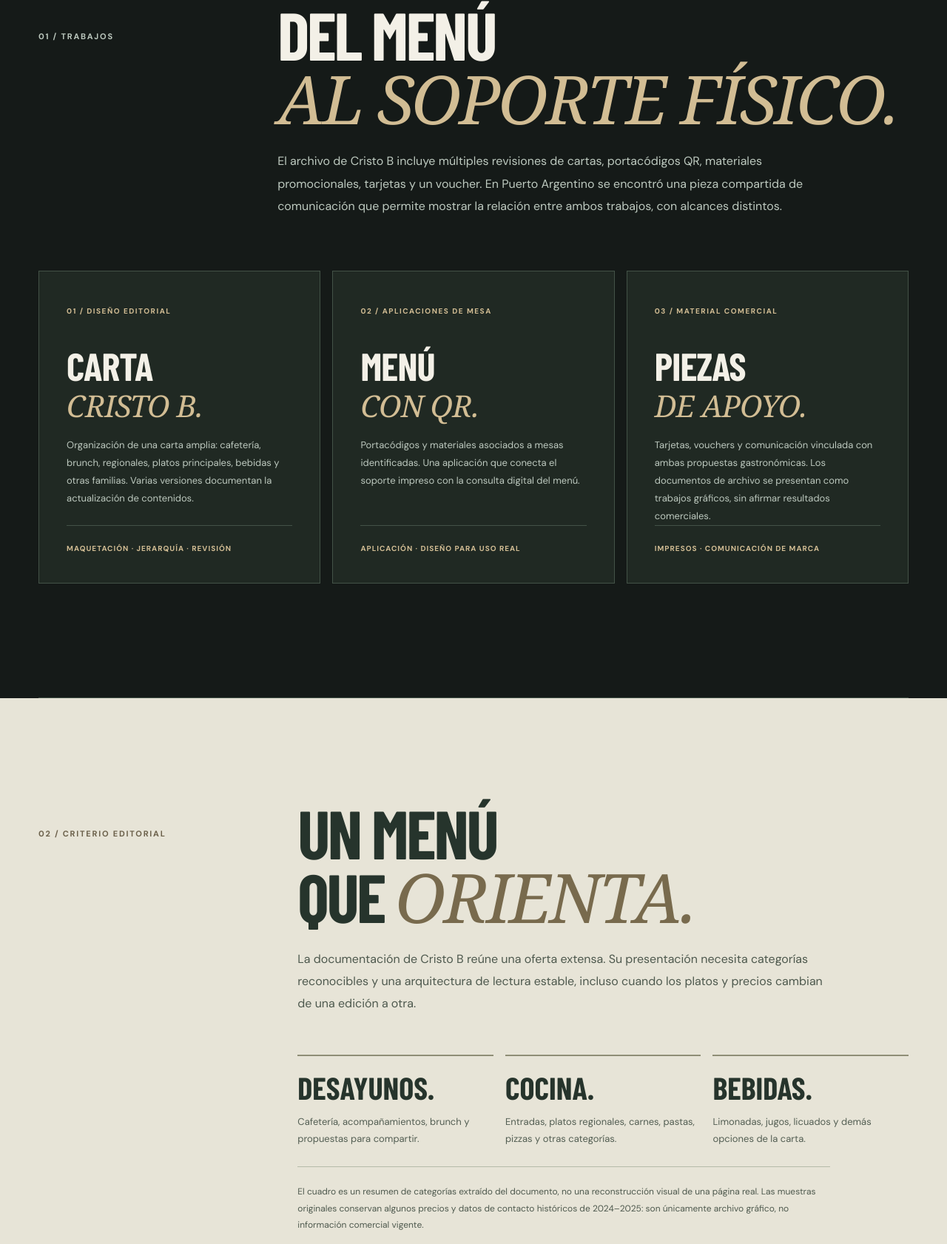
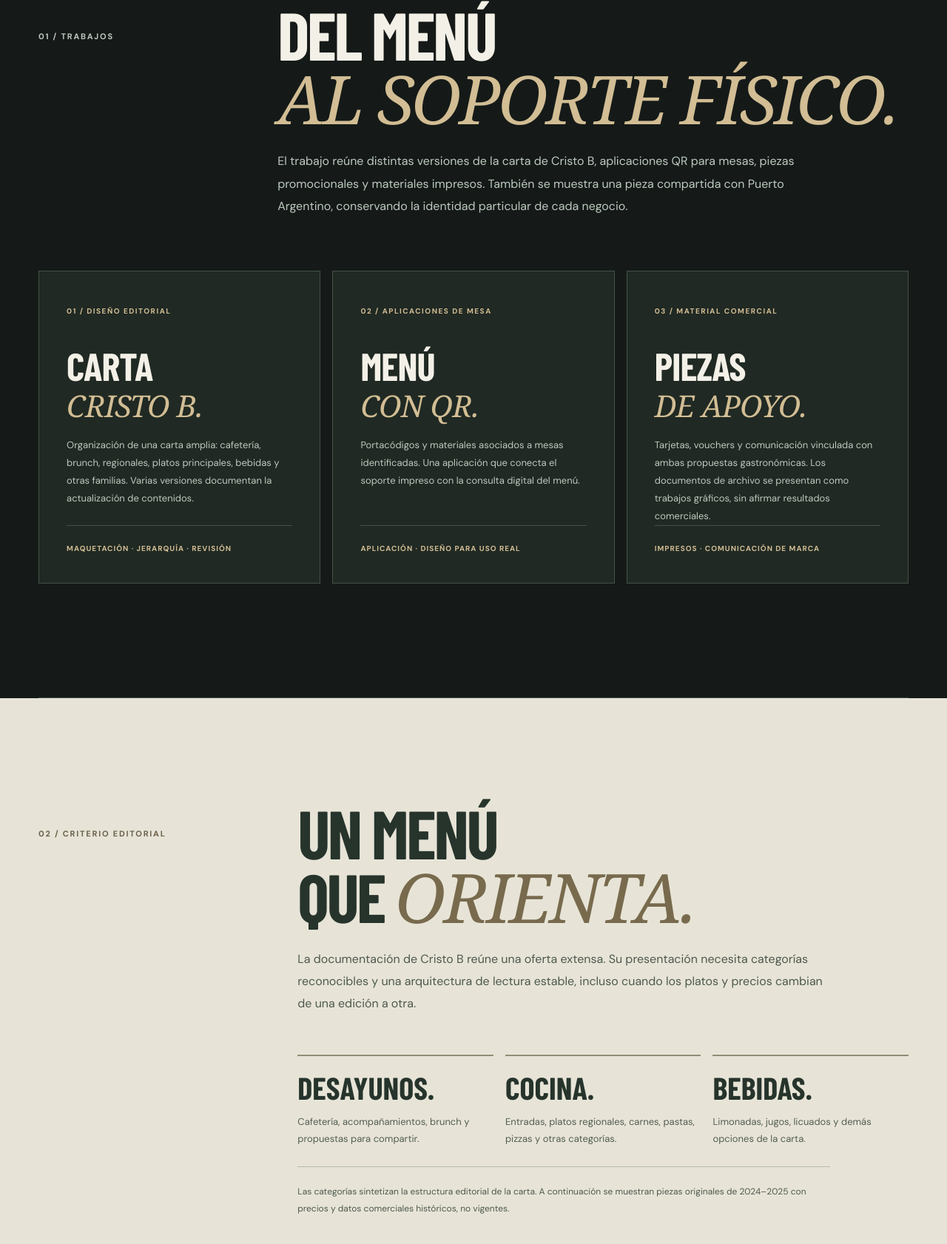
Before and after one commit to Parisluis/portfolio-luis-parisotto, a plain HTML site: page cristo-b.html in a window 1280 px wide. Shown: the part 2258-3940 px from the top of the page at 74% size. Drawn offline with nearby package versions, Linux system fonts and the light colour scheme; a web font is replaced by a local one.

Commit message:
edit(portfolio): enfocar casos en decisiones de diseño y evidencia visual

```diff
--- a/cristo-b.html
+++ b/cristo-b.html
@@ -150,7 +150,7 @@ em{font-family:"Playfair Display",Georgia,serif;font-weight:500;text-transform:n
 </div>
 </section>
 <section class="section wrap" id="soportes" aria-labelledby="soportes-title">
-<div class="section-head"><p class="index">01 / TRABAJOS</p><div><h2 id="soportes-title">DEL MENÚ<br><em>AL SOPORTE FÍSICO.</em></h2><p>El archivo de Cristo B incluye múltiples revisiones de cartas, portacódigos QR, materiales promocionales, tarjetas y un voucher. En Puerto Argentino se encontró una pieza compartida de comunicación que permite mostrar la relación entre ambos trabajos, con alcances distintos.</p></div></div>
+<div class="section-head"><p class="index">01 / TRABAJOS</p><div><h2 id="soportes-title">DEL MENÚ<br><em>AL SOPORTE FÍSICO.</em></h2><p>El trabajo reúne distintas versiones de la carta de Cristo B, aplicaciones QR para mesas, piezas promocionales y materiales impresos. También se muestra una pieza compartida con Puerto Argentino, conservando la identidad particular de cada negocio.</p></div></div>
 <div class="cards">
 <article class="card"><div><small>01 / DISEÑO EDITORIAL</small><h3>CARTA<br><em>CRISTO B.</em></h3><p>Organización de una carta amplia: cafetería, brunch, regionales, platos principales, bebidas y otras familias. Varias versiones documentan la actualización de contenidos.</p></div><div class="foot">MAQUETACIÓN · JERARQUÍA · REVISIÓN</div></article>
 <article class="card"><div><small>02 / APLICACIONES DE MESA</small><h3>MENÚ<br><em>CON QR.</em></h3><p>Portacódigos y materiales asociados a mesas identificadas. Una aplicación que conecta el soporte impreso con la consulta digital del menú.</p></div><div class="foot">APLICACIÓN · DISEÑO PARA USO REAL</div></article>
@@ -166,7 +166,7 @@ em{font-family:"Playfair Display",Georgia,serif;font-weight:500;text-transform:n
 <article><h3>COCINA.</h3><p>Entradas, platos regionales, carnes, pastas, pizzas y otras categorías.</p></article>
 <article><h3>BEBIDAS.</h3><p>Limonadas, jugos, licuados y demás opciones de la carta.</p></article>
 </div>
-<p class="paper-note">El cuadro es un resumen de categorías extraído del documento, no una reconstrucción visual de una página real. Las muestras originales conservan algunos precios y datos de contacto históricos de 2024–2025: son únicamente archivo gráfico, no información comercial vigente.</p>
+<p class="paper-note">Las categorías sintetizan la estructura editorial de la carta. A continuación se muestran piezas originales de 2024–2025 con precios y datos comerciales históricos, no vigentes.</p>
 </div>
 </div>
 </section>
@@ -180,7 +180,7 @@ em{font-family:"Playfair Display",Georgia,serif;font-weight:500;text-transform:n
 </div><p class="archive-gallery__note">Material de archivo: fechas, precios, promociones, direcciones, redes sociales y códigos QR impresos pertenecen a ediciones anteriores y no deben interpretarse como vigentes. Las muestras no implican autoría de logotipos ni resultados comerciales.</p>
 </section>
 <section class="section wrap" id="autoria" aria-labelledby="autoria-title">
-<div class="section-head"><p class="index">03 / ESTADO Y AUTORÍA</p><div><h2 id="autoria-title">DISEÑO Y<br><em>APLICACIONES.</em></h2><p>Este caso representa principalmente diseño editorial y aplicaciones gráficas: cartas, piezas de mesa y material comercial. La carpeta de trabajo conserva archivos editables de CorelDRAW y exportaciones PDF que permiten rastrear revisiones. La presencia de un logotipo en el proyecto no prueba por sí sola su creación.</p></div></div>
+<div class="section-head"><p class="index">03 / ESTADO Y AUTORÍA</p><div><h2 id="autoria-title">DISEÑO Y<br><em>APLICACIONES.</em></h2><p>El trabajo se concentró en la diagramación y actualización de cartas gastronómicas, aplicaciones de mesa y piezas promocionales. Las muestras muestran decisiones de jerarquía, legibilidad y adaptación a soportes impresos, sin atribuir la creación de los logotipos.</p></div></div>
 <p class="role"><strong>Alcance:</strong> diseño editorial y revisiones de cartas, materiales de mesa con QR y piezas comerciales. Las identidades originales, la gestión de los negocios y los resultados de ventas no se atribuyen al diseñador. Los materiales de archivo se presentan como antecedentes históricos, no como ofertas actuales.</p>
 </section>
 <section class="closing wrap"><div><p class="index">16 / 17 · PORTFOLIO PERSONAL</p><h2>DEL DISEÑO<br><em>A LA MESA.</em></h2><p>Un caso de comunicación cotidiana: piezas que deben ser reconocibles, legibles y útiles en la experiencia gastronómica.</p></div><a class="back" href="index.html#proyectos">VER MÁS PROYECTOS ↗</a></section>
```
